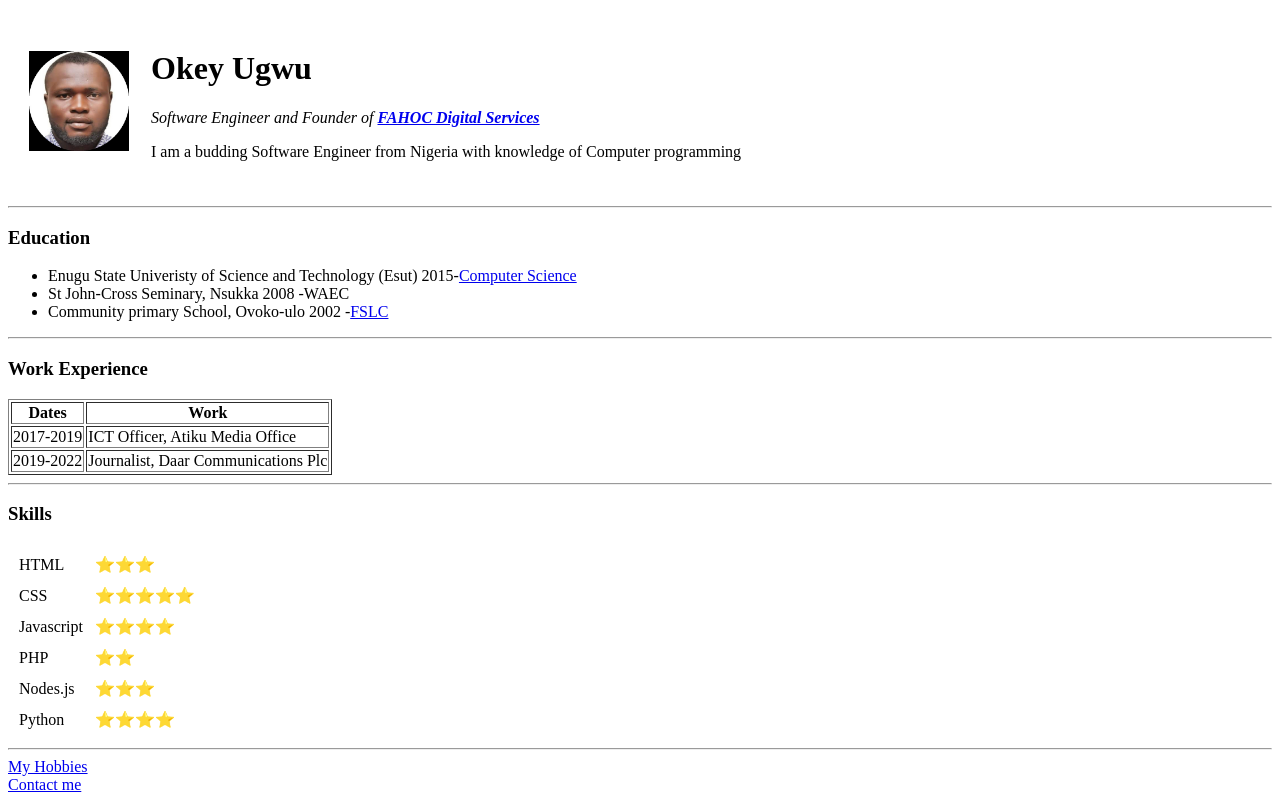
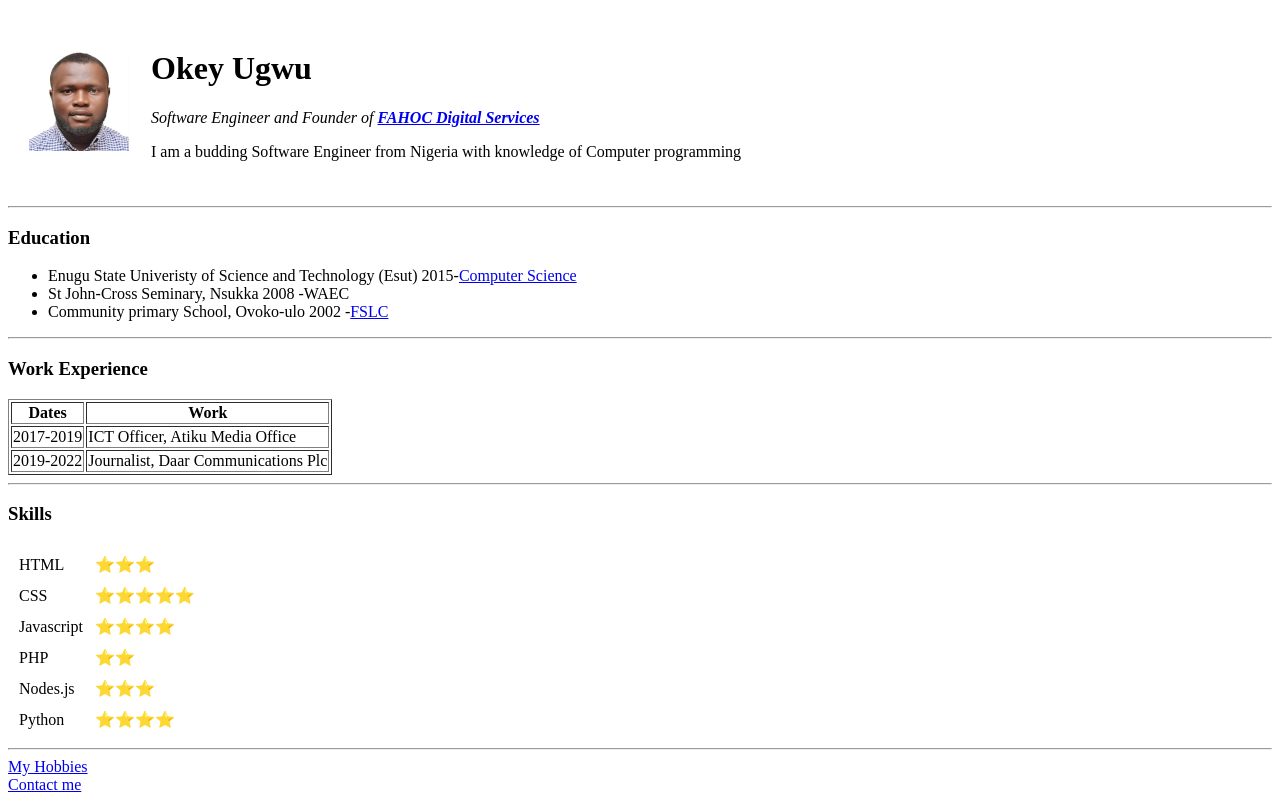
Before and after one commit to Okeydegeneral/CV, a plain HTML site: page index.html in a window 1280 px wide. Drawn offline with Linux system fonts and the light colour scheme.

Commit message:
Update index.html

```diff
--- a/index.html
+++ b/index.html
@@ -9,7 +9,7 @@
 <body>
   <table cellspacing="20">
     <tr>
-      <td><img src="https://github.com/Okeydegeneral/CV/blob/main/Images/My-passport-modified.jpeg" alt="Profile Picture" height="100" width="100"></td>
+      <td><img src="https://github.com/Okeydegeneral/CV/blob/main/Images/My%20passport.jpeg" alt="Profile Picture" height="100" width="100"></td>
       <td><h1>Okey Ugwu</h1>
     <p><em>Software Engineer and Founder of <strong><a href="https://www.facebook.com/fahoc/">FAHOC Digital Services</a></strong> </em></p>
     <p>I am a budding Software Engineer from Nigeria with knowledge of Computer programming</p></td>
```
